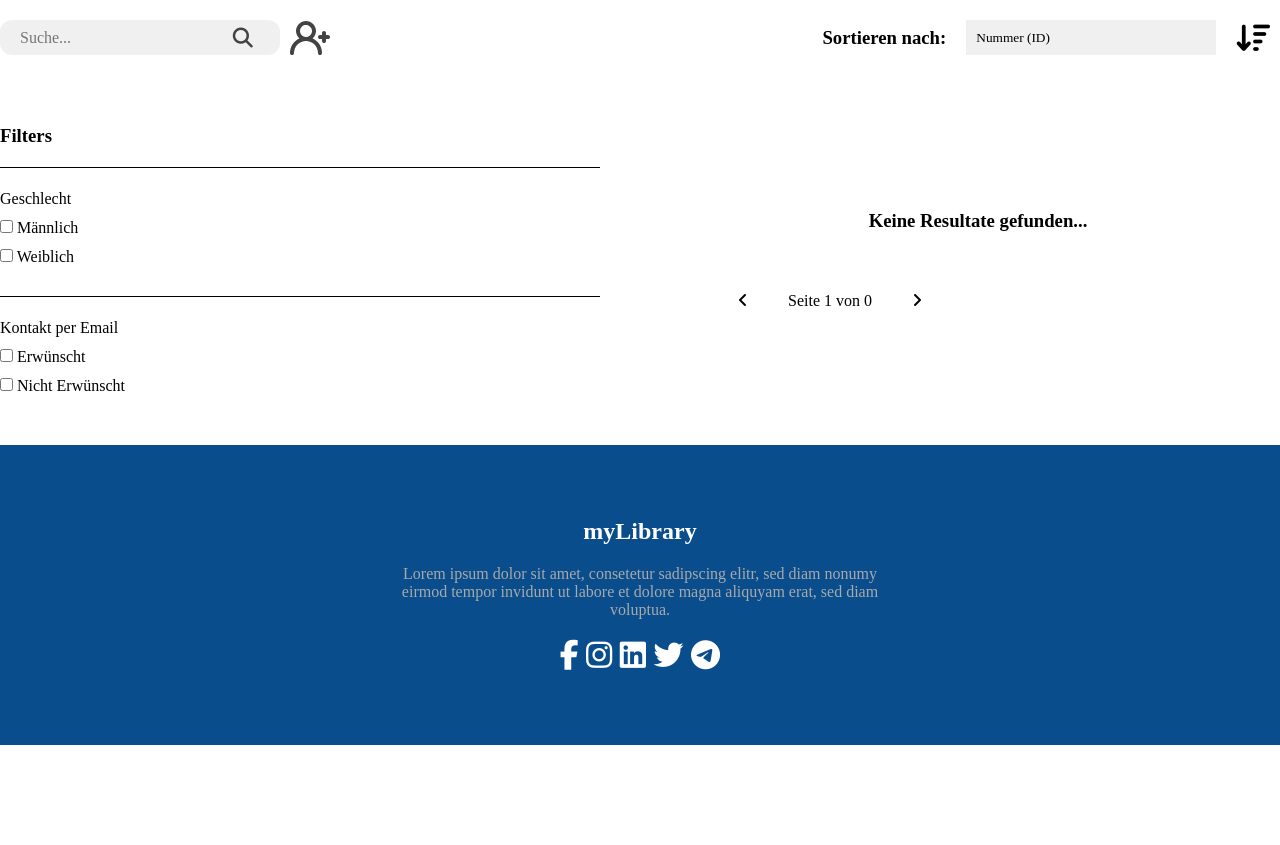
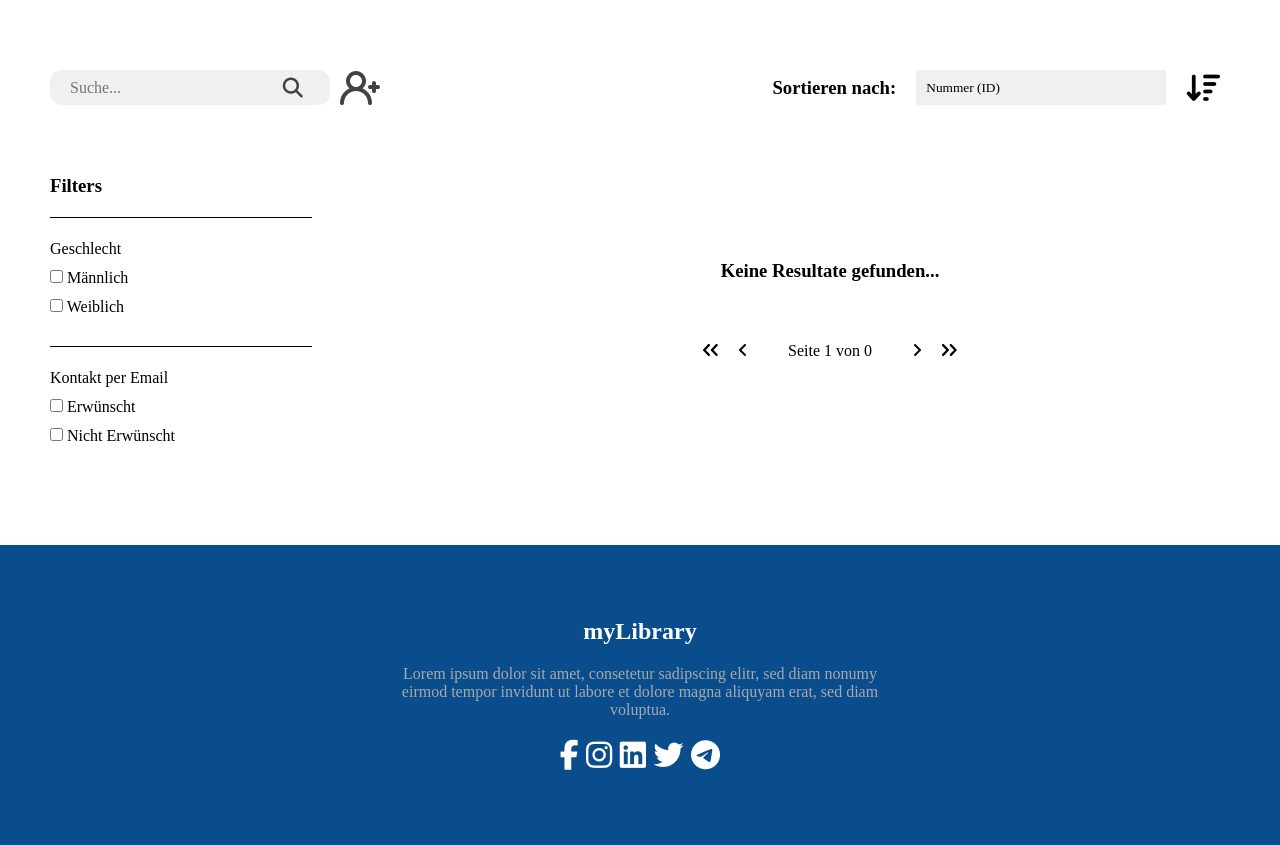
Before and after one commit to JLoosman/M322-Antiquariat, a PHP site: page /kunden.php in a window 1280 px wide. Shown: the part 72-917 px from the top of the page. Before the commit the page ends 817 px from the top, so only its background shows below. Run offline with PHP 8.4, Linux system fonts and the light colour scheme; data that the repository does not hold is empty; some web fonts are replaced.

Commit message:
same changes to customer.php

```diff
--- a/css/katalog.css
+++ b/css/katalog.css
@@ -143,9 +143,10 @@ main {
 }
 
 .site-changer {
-    width: 500px;
+    width: 800px;
     display: flex;
     align-items: center;
+    justify-content: center;
     margin: 30px auto 0;
 }
 
--- a/kunden.php
+++ b/kunden.php
@@ -51,7 +51,7 @@
 ?>
 <body>
     <?php include("header.php") ?>
-    <section>
+    <main>
         <div class="search">
             <div class="search-left">
                 <div class="search-bar">
@@ -184,14 +184,16 @@
                                 $siteAfter = 1;
                             }
                         ?>
+                        <a href=<?=str_replace("site=$site", "site=1", $_SERVER["REQUEST_URI"])?>><img src="img/chevron-left.svg" alt=""></a>
                         <a href=<?=str_replace("site=$site", "site=$siteBefore", $_SERVER["REQUEST_URI"])?>><i class="fa-solid fa-angle-left"></i></a>
                         <p>Seite<?=" $site von $totalSites"?></p>
                         <a href=<?=str_replace("site=$site", "site=$siteAfter", $_SERVER["REQUEST_URI"])?>><i class="fa-solid fa-angle-right"></i></a>
+                        <a href="<?=str_replace("site=$site", "site=$totalSites", $_SERVER["REQUEST_URI"])?>"><img src="img/chevron-right.svg" alt=""></a>
                     </div>
                 </div>
             </div>
         </div>
-    </section>
+    </main>
     <?php include("footer.php") ?>
 </body>
 <script src="kunden.js"></script>
```
